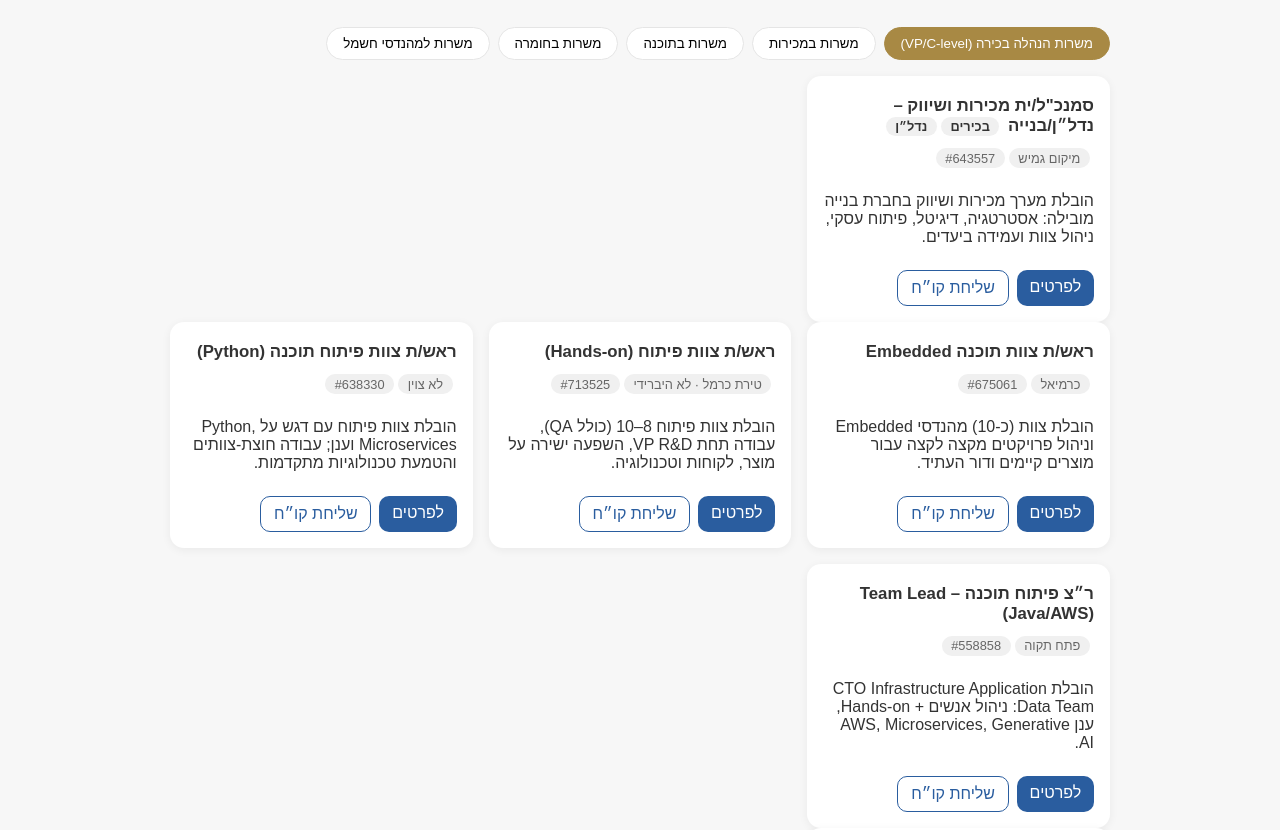
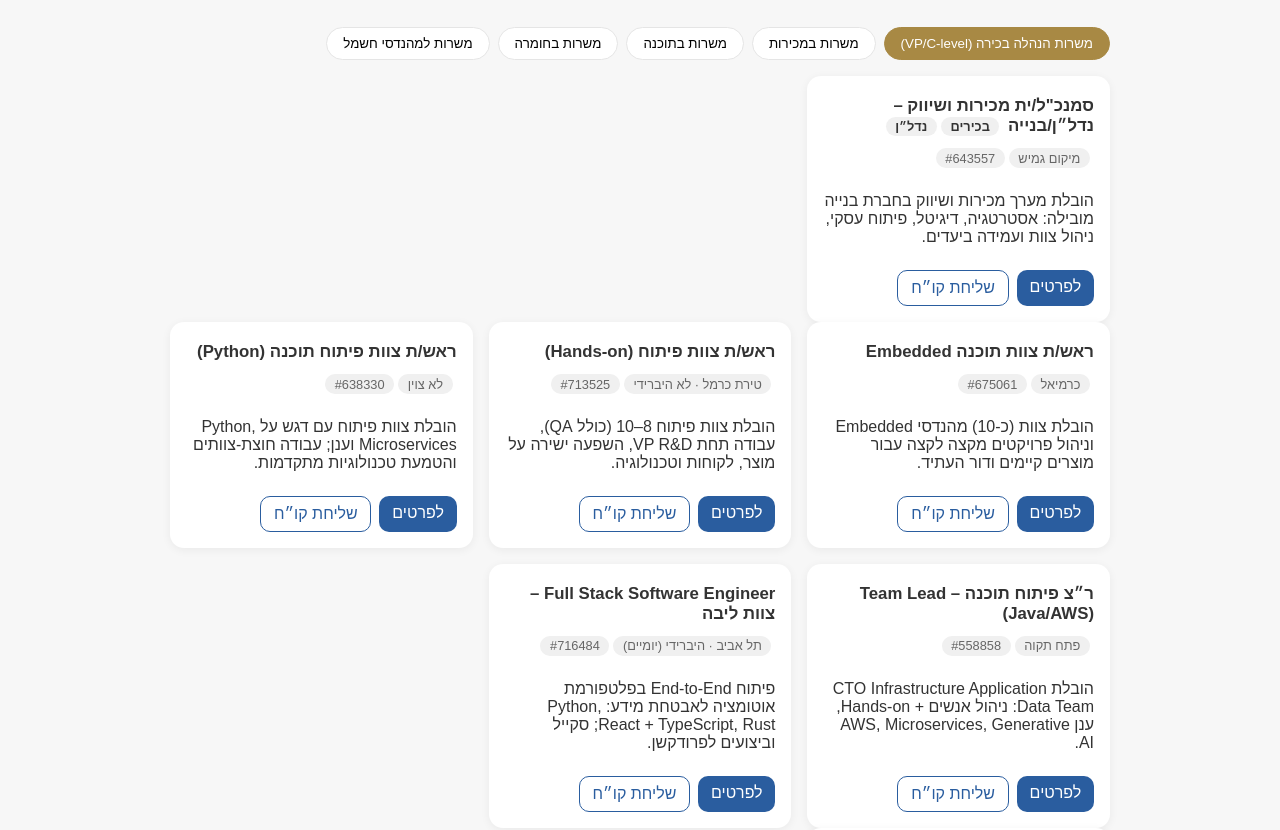
Before and after one commit to hagitkap/job-board, a plain HTML site: page index.html in a window 1280 px wide. Shown: the part 122-952 px from the top of the page. Drawn offline with Linux system fonts and the light colour scheme.

Commit message:
Update index.html

```diff
--- a/index.html
+++ b/index.html
@@ -126,6 +126,16 @@
           <a class="btn secondary" href="mailto:hagitkap@gmail.com?subject=מועמדות - #558858">שליחת קו״ח</a>
         </div>
       </article>
+
+      <article class="card">
+        <h3>Full Stack Software Engineer – צוות ליבה</h3>
+        <div class="meta"><span class="chip">תל אביב · היברידי (יומיים)</span><span class="chip">#716484</span></div>
+        <p>פיתוח End-to-End בפלטפורמת אוטומציה לאבטחת מידע: Python, React + TypeScript, Rust; סקייל וביצועים לפרודקשן.</p>
+        <div class="actions">
+          <a class="btn" href="job-716484.html">לפרטים</a>
+          <a class="btn secondary" href="mailto:hagitkap@gmail.com?subject=מועמדות - #716484">שליחת קו״ח</a>
+        </div>
+      </article>
     </section>
 
     <!-- HARDWARE -->
```
